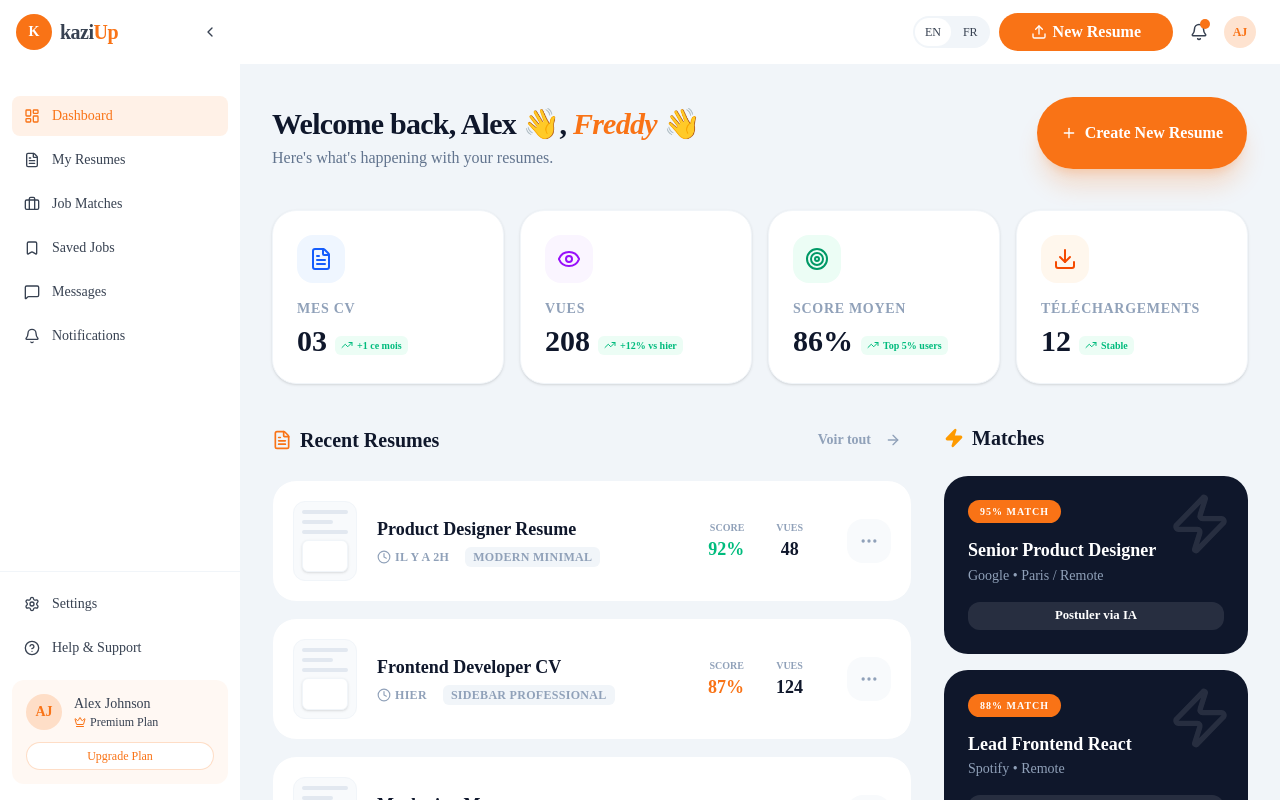
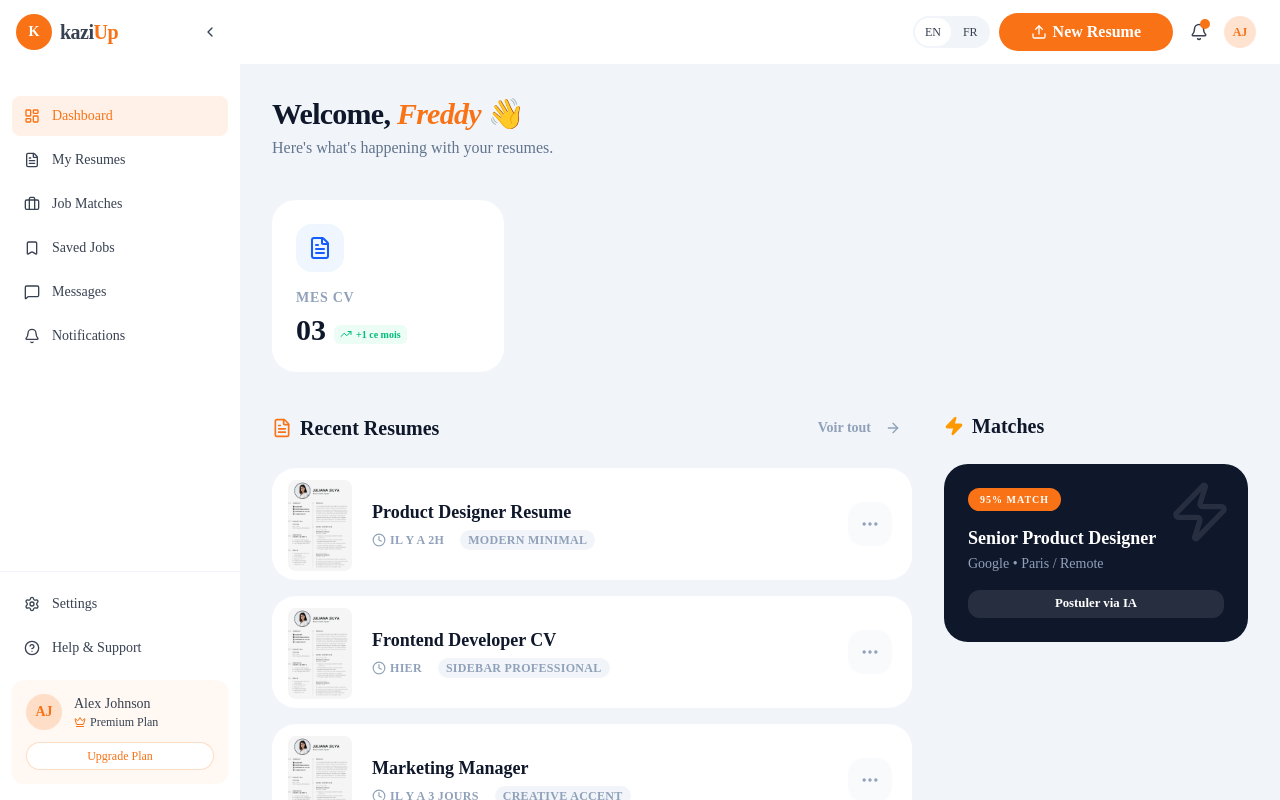
Before and after one commit to freddymk313/kazi-up, a Next.js app: page /dashboard in a window 1280 px wide. Built offline with nearby package versions, Linux system fonts and the light colour scheme.

Commit message:
dashboard v1

```diff
--- a/app/(user)/dashboard/page.tsx
+++ b/app/(user)/dashboard/page.tsx
@@ -3,38 +3,87 @@
 import { useRouter } from "next/navigation";
 import { motion } from "framer-motion";
 import {
-  FileText, Plus, MoreHorizontal, Clock, Eye, Download,
-  Target, ArrowRight, Zap, TrendingUp, Briefcase
+  FileText,
+  Plus,
+  MoreHorizontal,
+  Clock,
+  Eye,
+  Download,
+  Target,
+  ArrowRight,
+  Zap,
+  TrendingUp,
+  Briefcase,
 } from "lucide-react";
 
 import DashboardLayout from "@/components/DashboardLayout";
 import { Button } from "@/components/ui/button";
 import { useTranslation } from "@/contexts/LanguageContext";
+import Image from "next/image";
 
 // Variantes d'animation pour un chargement en cascade
 const containerVariants = {
   hidden: { opacity: 0 },
   visible: {
     opacity: 1,
-    transition: { staggerChildren: 0.1 }
-  }
+    transition: { staggerChildren: 0.1 },
+  },
 };
 
 const itemVariants = {
   hidden: { y: 20, opacity: 0 },
-  visible: { y: 0, opacity: 1 }
+  visible: { y: 0, opacity: 1 },
 };
 
 const mockResumes = [
-  { id: 1, name: "Product Designer Resume", template: "Modern Minimal", updated: "Il y a 2h", score: 92, views: 48 },
-  { id: 2, name: "Frontend Developer CV", template: "Sidebar Professional", updated: "Hier", score: 87, views: 124 },
-  { id: 3, name: "Marketing Manager", template: "Creative Accent", updated: "Il y a 3 jours", score: 78, views: 36 },
+  {
+    id: 1,
+    name: "Product Designer Resume",
+    template: "Modern Minimal",
+    updated: "Il y a 2h",
+    score: 92,
+    views: 48,
+  },
+  {
+    id: 2,
+    name: "Frontend Developer CV",
+    template: "Sidebar Professional",
+    updated: "Hier",
+    score: 87,
+    views: 124,
+  },
+  {
+    id: 3,
+    name: "Marketing Manager",
+    template: "Creative Accent",
+    updated: "Il y a 3 jours",
+    score: 78,
+    views: 36,
+  },
 ];
 
 const mockJobs = [
-  { id: 1, title: "Senior Product Designer", company: "Google", match: 95, location: "Paris / Remote" },
-  { id: 2, title: "Lead Frontend React", company: "Spotify", match: 88, location: "Remote" },
-  { id: 3, title: "Fullstack Developer", company: "Stripe", match: 82, location: "Lille, FR" },
+  {
+    id: 1,
+    title: "Senior Product Designer",
+    company: "Google",
+    match: 95,
+    location: "Paris / Remote",
+  },
+  // {
+  //   id: 2,
+  //   title: "Lead Frontend React",
+  //   company: "Spotify",
+  //   match: 88,
+  //   location: "Remote",
+  // },
+  // {
+  //   id: 3,
+  //   title: "Fullstack Developer",
+  //   company: "Stripe",
+  //   match: 82,
+  //   location: "Lille, FR",
+  // },
 ];
 
 export default function DashboardPage() {
@@ -42,10 +91,17 @@ export default function DashboardPage() {
   const { t } = useTranslation();
 
   const quickStats = [
-    { icon: FileText, label: "Mes CV", value: "03", trend: "+1 ce mois", color: "text-blue-600", bg: "bg-blue-50" },
-    { icon: Eye, label: "Vues", value: "208", trend: "+12% vs hier", color: "text-purple-600", bg: "bg-purple-50" },
-    { icon: Target, label: "Score Moyen", value: "86%", trend: "Top 5% users", color: "text-emerald-600", bg: "bg-emerald-50" },
-    { icon: Download, label: "Téléchargements", value: "12", trend: "Stable", color: "text-orange-600", bg: "bg-orange-50" },
+    {
+      icon: FileText,
+      label: "Mes CV",
+      value: "03",
+      trend: "+1 ce mois",
+      color: "text-blue-600",
+      bg: "bg-blue-50",
+    },
+    // { icon: Eye, label: "Vues", value: "208", trend: "+12% vs hier", color: "text-purple-600", bg: "bg-purple-50" },
+    // { icon: Target, label: "Score Moyen", value: "86%", trend: "Top 5% users", color: "text-emerald-600", bg: "bg-emerald-50" },
+    // { icon: Download, label: "Téléchargements", value: "12", trend: "Stable", color: "text-orange-600", bg: "bg-orange-50" },
   ];
 
   return (
@@ -60,16 +116,20 @@ export default function DashboardPage() {
         <div className="flex flex-col md:flex-row md:items-end justify-between gap-6">
           <div className="space-y-1">
             <h1 className="text-3xl font-black tracking-tight text-slate-900">
-              {t("dashboard_welcome")}, <span className="text-primary italic">Freddy</span> 👋
+              {t("dashboard_welcome")},{" "}
+              <span className="text-primary italic">Freddy</span> 👋
             </h1>
-            <p className="text-slate-500 font-medium">{t("dashboard_subtitle")}</p>
+            <p className="text-slate-500 font-medium">
+              {t("dashboard_subtitle")}
+            </p>
           </div>
-          <Button
+          {/* <Button
             onClick={() => router.push("/builder")}
-            className="rounded-full px-6 py-6 h-auto shadow-xl shadow-primary/20 gap-2 text-md font-bold transition-transform hover:scale-105 active:scale-95"
+            // className="rounded-full px-6 py-6 h-auto shadow-xl shadow-primary/20 gap-2 text-md font-bold transition-transform hover:scale-105 active:scale-95"
+              className="rounded-full text-base bg-primary text-primary-foreground hover:bg-primary/90 h-10 px-8 font-semibold transition-all active:scale-95"
           >
             <Plus className="w-5 h-5" /> {t("dashboard_create_new")}
-          </Button>
+          </Button> */}
         </div>
 
         {/* --- SECTION STATS --- */}
@@ -78,15 +138,21 @@ export default function DashboardPage() {
             <motion.div
               key={stat.label}
               variants={itemVariants}
-              className="bg-white border border-slate-100 p-6 rounded-3xl shadow-sm hover:shadow-md transition-shadow relative overflow-hidden group"
+              className="bg-background border-slate-100 p-6 rounded-3xl hover:shadow-sm transition-shadow relative overflow-hidden group"
             >
-              <div className={`w-12 h-12 rounded-2xl ${stat.bg} flex items-center justify-center mb-4 group-hover:scale-110 transition-transform`}>
+              <div
+                className={`w-12 h-12 rounded-2xl ${stat.bg} flex items-center justify-center mb-4 group-hover:scale-110 transition-transform`}
+              >
                 <stat.icon className={`w-6 h-6 ${stat.color}`} />
               </div>
               <div className="space-y-1">
-                <p className="text-sm font-bold text-slate-400 uppercase tracking-wider">{stat.label}</p>
+                <p className="text-sm font-bold text-slate-400 uppercase tracking-wider">
+                  {stat.label}
+                </p>
                 <div className="flex items-baseline gap-2">
-                  <h3 className="text-3xl font-black text-slate-900">{stat.value}</h3>
+                  <h3 className="text-3xl font-black text-slate-900">
+                    {stat.value}
+                  </h3>
                   <span className="text-[10px] font-bold text-emerald-500 flex items-center bg-emerald-50 px-1.5 py-0.5 rounded-md">
                     <TrendingUp className="w-3 h-3 mr-1" /> {stat.trend}
                   </span>
@@ -98,14 +164,17 @@ export default function DashboardPage() {
 
         {/* --- MAIN CONTENT GRID --- */}
         <div className="grid lg:grid-cols-3 gap-8">
-
           {/* Recent Resumes (2/3 de l'espace) */}
           <div className="lg:col-span-2 space-y-6">
             <div className="flex items-center justify-between">
               <h2 className="text-xl font-bold flex items-center gap-2 text-slate-900">
-                <FileText className="w-5 h-5 text-primary" /> {t("dashboard_recent")}
+                <FileText className="w-5 h-5 text-primary" />{" "}
+                {t("dashboard_recent")}
               </h2>
-              <Button variant="ghost" className="text-slate-400 font-bold hover:text-primary transition-colors">
+              <Button
+                variant="ghost"
+                className="text-slate-400 font-bold hover:text-primary transition-colors"
+              >
                 Voir tout <ArrowRight className="w-4 h-4 ml-2" />
               </Button>
             </div>
@@ -116,15 +185,18 @@ export default function DashboardPage() {
                   key={resume.id}
                   variants={itemVariants}
                   whileHover={{ x: 8 }}
-                  className="bg-white border border-slate-100 rounded-3xl p-5 flex items-center gap-5 cursor-pointer hover:border-primary/20 hover:shadow-xl hover:shadow-slate-200/50 transition-all group"
+                  className="bg-white rounded-3xl p-5 flex items-center gap-5 cursor-pointer hover:shadow-md hover:shadow-slate-200/50 transition-all group"
                   onClick={() => router.push("/builder")}
                 >
                   {/* CV Miniature (Stylisée) */}
-                  <div className="w-16 h-20 rounded-xl bg-slate-50 border border-slate-100 flex flex-col gap-1.5 p-2 shrink-0 group-hover:bg-primary/5 transition-colors">
-                    <div className="w-full h-1 bg-slate-200 rounded-full" />
-                    <div className="w-2/3 h-1 bg-slate-200 rounded-full" />
-                    <div className="w-full h-1 bg-slate-200 rounded-full" />
-                    <div className="w-full h-8 bg-white border border-slate-100 rounded-md mt-auto shadow-sm" />
+                  <div className="w-16 h-20 -mt-2 -ml-1 group-hover:bg-primary/5 transition-colors">
+                    <Image
+                      src="/landing/cv-hero-2.png"
+                      alt="Aperçu du CV kaziUp"
+                      width={800}
+                      height={500}
+                      className="w-full rounded-lg h-auto"
+                    />
                   </div>
 
                   <div className="flex-1 min-w-0">
@@ -135,24 +207,32 @@ export default function DashboardPage() {
                       <span className="flex items-center gap-1">
                         <Clock className="w-3.5 h-3.5" /> {resume.updated}
                       </span>
-                      <span className="px-2 py-0.5 bg-slate-100 rounded-md">
+                      <span className="px-2 py-0.5 bg-slate-100 rounded-full">
                         {resume.template}
                       </span>
                     </div>
                   </div>
 
-                  <div className="hidden sm:flex items-center gap-8 px-6">
+                  {/* <div className="hidden sm:flex items-center gap-8 px-6">
                     <div className="text-right">
-                      <p className="text-[10px] font-bold text-slate-400 uppercase">Score</p>
-                      <p className={`text-lg font-black ${resume.score >= 90 ? "text-emerald-500" : "text-primary"}`}>
+                      <p className="text-[10px] font-bold text-slate-400 uppercase">
+                        Score
+                      </p>
+                      <p
+                        className={`text-lg font-black ${resume.score >= 90 ? "text-emerald-500" : "text-primary"}`}
+                      >
                         {resume.score}%
                       </p>
                     </div>
                     <div className="text-right">
-                      <p className="text-[10px] font-bold text-slate-400 uppercase text-center">Vues</p>
-                      <p className="text-lg font-black text-slate-900 text-center">{resume.views}</p>
+                      <p className="text-[10px] font-bold text-slate-400 uppercase text-center">
+                        Vues
+                      </p>
+                      <p className="text-lg font-black text-slate-900 text-center">
+                        {resume.views}
+                      </p>
                     </div>
-                  </div>
+                  </div> */}
 
                   <button className="p-3 rounded-2xl bg-slate-50 text-slate-400 hover:bg-primary hover:text-white transition-all">
                     <MoreHorizontal className="w-5 h-5" />
@@ -166,7 +246,8 @@ export default function DashboardPage() {
           <div className="space-y-6">
             <div className="flex items-center justify-between">
               <h2 className="text-xl font-bold flex items-center gap-2 text-slate-900">
-                <Zap className="w-5 h-5 text-amber-500 fill-amber-500" /> Matches
+                <Zap className="w-5 h-5 text-amber-500 fill-amber-500" />{" "}
+                Matches
               </h2>
             </div>
 
@@ -187,27 +268,36 @@ export default function DashboardPage() {
                         {job.match}% Match
                       </span>
                     </div>
-                    <h4 className="font-bold text-lg leading-tight mb-1">{job.title}</h4>
-                    <p className="text-slate-400 text-sm mb-4 font-medium">{job.company} • {job.location}</p>
-                    <Button variant="secondary" size="sm" className="w-full bg-white/10 hover:bg-white/20 border-0 text-white font-bold rounded-xl">
+                    <h4 className="font-bold text-lg leading-tight mb-1">
+                      {job.title}
+                    </h4>
+                    <p className="text-slate-400 text-sm mb-4 font-medium">
+                      {job.company} • {job.location}
+                    </p>
+                    <Button
+                      variant="secondary"
+                      size="sm"
+                      className="w-full bg-white/10 hover:bg-white/20 border-0 text-white font-bold rounded-xl"
+                    >
                       Postuler via IA
                     </Button>
                   </div>
                 </motion.div>
               ))}
 
-              <motion.div
+              {/* <motion.div
                 variants={itemVariants}
                 className="border-2 border-dashed border-slate-200 rounded-3xl p-8 flex flex-col items-center justify-center text-center gap-3 hover:bg-slate-50 transition-colors cursor-pointer"
               >
                 <div className="w-12 h-12 rounded-full bg-slate-100 flex items-center justify-center">
                   <Plus className="w-6 h-6 text-slate-400" />
                 </div>
-                <p className="text-sm font-bold text-slate-500">Ajouter des préférences de job</p>
-              </motion.div>
+                <p className="text-sm font-bold text-slate-500">
+                  Ajouter des préférences de job
+                </p>
+              </motion.div> */}
             </div>
           </div>
-
         </div>
       </motion.div>
     </DashboardLayout>
--- a/components/DashboardLayout.tsx
+++ b/components/DashboardLayout.tsx
@@ -167,7 +167,6 @@ const DashboardLayout = ({ children }: Props) => {
             <LanguageSwitcher />
             <Button onClick={() => router.push("/builder")}
               className="rounded-full text-base bg-primary text-primary-foreground hover:bg-primary/90 h-10 px-8 font-semibold transition-all active:scale-95"
-
               >
               <Upload className="w-3.5 h-3.5" /> {t("sidebar_new_resume")}
             </Button>
--- a/components/landing/Header.tsx
+++ b/components/landing/Header.tsx
@@ -84,7 +84,9 @@ const Header = () => {
           </Link>
 
           <Link href="/register">
-            <Button className="rounded-full text-base bg-primary text-primary-foreground hover:bg-primary/90 h-12 px-8 font-semibold transition-all active:scale-95">
+            <Button
+            className="rounded-full text-base bg-primary text-primary-foreground hover:bg-primary/90 h-12 px-8 font-semibold transition-all active:scale-95"
+            >
               S'inscrire
             </Button>
           </Link>
--- a/locales/en.json
+++ b/locales/en.json
@@ -134,7 +134,7 @@
   "import_toast_title": "CV imported successfully!",
   "import_toast_desc": "Your data has been filled in. Review and edit as needed.",
 
-  "dashboard_welcome": "Welcome back, Alex 👋",
+  "dashboard_welcome": "Welcome",
   "dashboard_subtitle": "Here's what's happening with your resumes.",
   "dashboard_create_new": "Create New Resume",
   "dashboard_resumes": "Resumes",
--- a/locales/fr.json
+++ b/locales/fr.json
@@ -134,7 +134,7 @@
   "import_toast_title": "CV importé avec succès !",
   "import_toast_desc": "Vos données ont été remplies. Vérifiez et modifiez si nécessaire.",
 
-  "dashboard_welcome": "Bon retour, Alex 👋",
+  "dashboard_welcome": "Bon retour",
   "dashboard_subtitle": "Voici ce qui se passe avec vos CV.",
   "dashboard_create_new": "Créer un nouveau CV",
   "dashboard_resumes": "CV",
```
